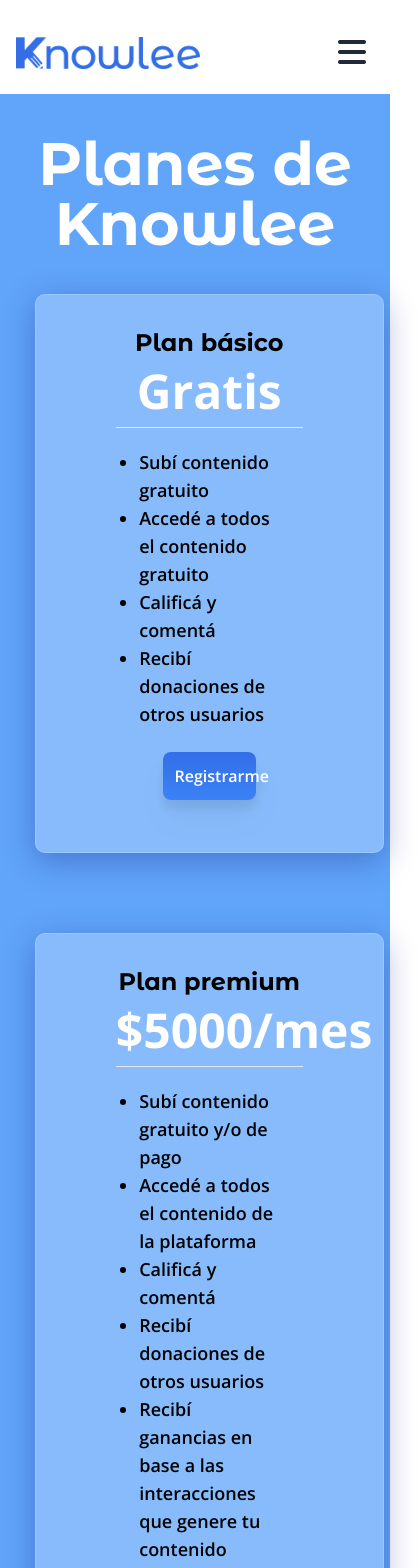
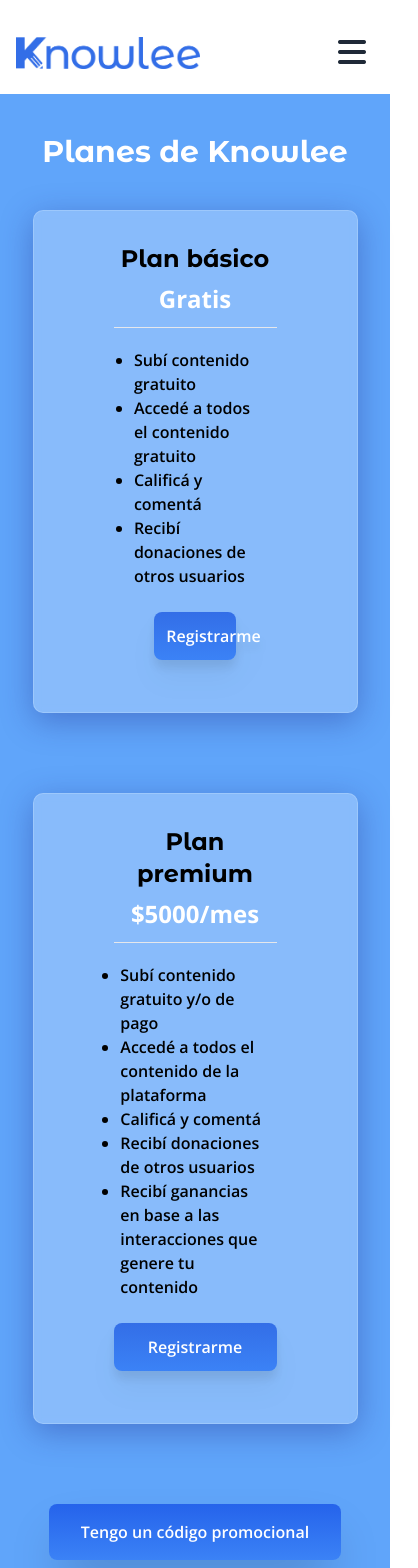
Before and after one commit to SantiCerdeira/knowlee-client, a React (Create React App) app: page /precios in a window 390 px wide. Shown: the top 1568 px of the page, 418 px wide, since content can reach past the window. Built offline with nearby package versions, Linux system fonts and the light colour scheme; no server answers; what @fvilers/disable-react-devtools would draw is missing.

Commit message:
fixing responsiveness

```diff
--- a/src/pages/LandingPage.jsx
+++ b/src/pages/LandingPage.jsx
@@ -22,7 +22,7 @@
       <nav className="py-4 mt-3 relative">
         <div className="max-w-7xl mx-auto px-4 sm:px-6 lg:px-8 flex justify-between items-center">
           <div className="">
-            <img className="h-8 w-full" src="img/logo-final.png" alt="Logo" />
+            <img className="h-8 w-16 lg:w-full" src="img/logo-final.png" alt="Logo" />
           </div>
           <div className="lg:flex gap-5 hidden">
             {authenticated ? (
--- a/src/pages/Login.jsx
+++ b/src/pages/Login.jsx
@@ -113,7 +113,7 @@
       </svg>
       <Link
         to="/"
-        className="w-[50%] lg:w-[25%] text-2xl font-semibold text-white bg-blue-600 px-4 py-2 rounded-lg text-center block m-5 hover:bg-blue-400 focus:bg-blue-400"
+        className="w-[60%] lg:w-[25%] text-lg lg:text-2xl font-semibold text-white bg-blue-600 px-4 py-2 rounded-lg text-center block m-5 hover:bg-blue-400 focus:bg-blue-400"
       >
         <i className="fa-solid fa-arrow-left"></i> Volver al inicio
       </Link>
--- a/src/pages/PricingPage.jsx
+++ b/src/pages/PricingPage.jsx
@@ -100,7 +100,7 @@
       )}
       <section className="py-10 flex flex-col justify-center bg-blue-400">
         <div className="mb-10">
-          <h1 className="text-white font-bold text-center text-6xl">
+          <h1 className="text-white font-bold text-center text-3xl lg:text-6xl">
             Planes de Knowlee
           </h1>
         </div>
@@ -108,9 +108,9 @@
           <article className="glass py-8 px-20 w-10/12 xl:w-5/12 mx-auto flex flex-col justify-between">
             <div>
               <h2 className="font-bold text-2xl mb-2">Plan básico</h2>
-              <p className="font-bold text-5xl mb-2 text-white">Gratis</p>
+              <p className="font-bold text-2xl lg:text-5xl text-center mb-2 text-white">Gratis</p>
               <hr className="mt-3 mb-5" />
-              <ul className="my-1 text-start list-disc w-9/12 mx-auto font-semibold text-lg">
+              <ul className="my-1 text-start list-disc w-9/12 mx-auto font-semibold text-base lg:text-lg">
                 <li>Subí contenido gratuito</li>
                 <li>Accedé a todos el contenido gratuito</li>
                 <li>Calificá y comentá</li>
@@ -136,9 +136,9 @@
           <article className="glass py-8 px-20 w-10/12 xl:w-5/12 mx-auto flex flex-col justify-between">
             <div>
               <h2 className="font-bold text-2xl mb-2 w-full">Plan premium</h2>
-              <p className="font-bold text-5xl mb-2 text-white">$5000/mes</p>
+              <p className="font-bold text-2xl lg:text-5xl text-center mb-2 text-white">$5000/mes</p>
               <hr className="mt-3 mb-5" />
-              <ul className="my-1 text-start list-disc w-9/12 mx-auto font-semibold text-lg">
+              <ul className="my-1 text-start list-disc w-11/12 lg:w-9/12 mx-auto font-semibold text-base lg:text-lg">
                 <li>Subí contenido gratuito y/o de pago</li>
                 <li>Accedé a todos el contenido de la plataforma</li>
                 <li>Calificá y comentá</li>
@@ -152,7 +152,7 @@
             <div>
               {!user && (
                 <Link
-                  className="block bg-gradient-to-t from-blue-500 to-[#336ee7] text-white font-semibold p-3 rounded-lg my-5 mx-auto w-2/4 hover:scale-105 transition duration-200 drop-shadow-xl"
+                  className="block text-center bg-gradient-to-t from-blue-500 to-[#336ee7] text-white font-semibold p-3 rounded-lg my-5 mx-auto w-full lg:w-2/4 hover:scale-105 transition duration-200 drop-shadow-xl"
                   to="/registro"
                 >
                   Registrarme
@@ -160,7 +160,7 @@
               )}
               {user && !premium && (
                 <Link
-                  className="block bg-gradient-to-t from-blue-500 to-[#336ee7] text-white font-semibold p-3 rounded-lg my-5 mx-auto w-2/4 hover:scale-105 transition duration-200 drop-shadow-xl"
+                  className="block text-center bg-gradient-to-t from-blue-500 to-[#336ee7] text-white font-semibold p-3 rounded-lg my-5 mx-auto w-full lg:w-2/4 hover:scale-105 transition duration-200 drop-shadow-xl"
                   to="/pagar-suscripción"
                 >
                   Comprar
--- a/src/pages/Register.jsx
+++ b/src/pages/Register.jsx
@@ -160,7 +160,7 @@
       </svg>
       <Link
         to="/"
-        className="w-[50%] lg:w-[25%] text-2xl font-semibold text-white bg-blue-600 px-4 py-2 rounded-lg text-center block m-5 hover:bg-blue-400 focus:bg-blue-400"
+        className="w-[60%] lg:w-[25%] text-lg lg:text-2xl font-semibold text-white bg-blue-600 px-4 py-2 rounded-lg text-center block m-5 hover:bg-blue-400 focus:bg-blue-400"
       >
         <i className="fa-solid fa-arrow-left"></i> Volver al inicio
       </Link>
```
Also changed, not shown: src/contexts/AuthContext.jsx (line endings or trailing spaces).
